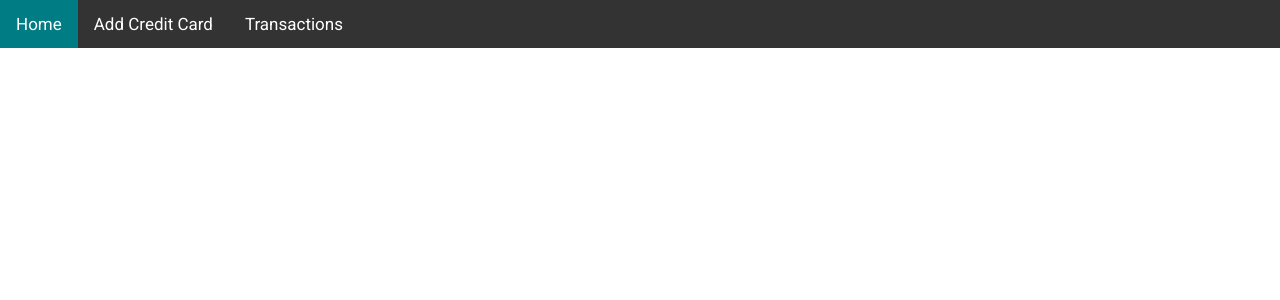
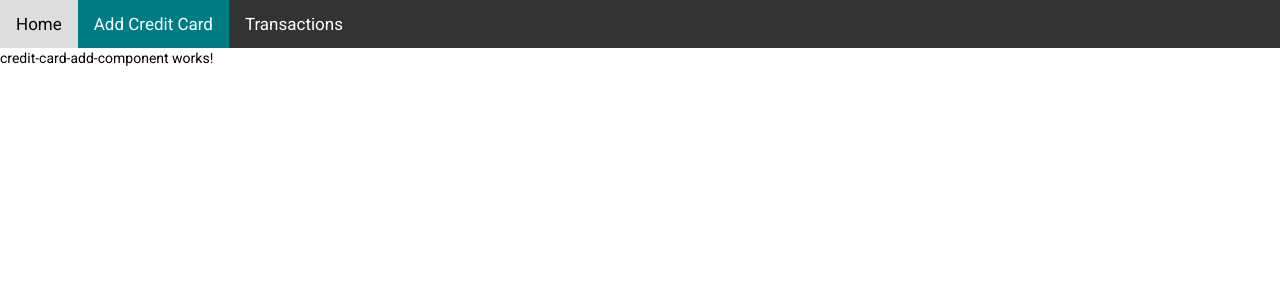
Before and after one commit to HamannMojn/SWAFE01, an Angular app: page /card/add in a window 1280 px wide. Shown: the top 300 px of the page. Built offline with nearby package versions, Linux system fonts and the light colour scheme; no server answers.

Commit message:
fixed routing

```diff
--- a/src/app/app-module/home-component/home-component.component.html
+++ b/src/app/app-module/home-component/home-component.component.html
@@ -1 +1,2 @@
-<p>home-component works!</p>
+<app-navigation-bar-component></app-navigation-bar-component>
+<router-outlet></router-outlet>
--- a/src/app/app-module/navigation-bar-component/navigation-bar-component.component.html
+++ b/src/app/app-module/navigation-bar-component/navigation-bar-component.component.html
@@ -1,5 +1,5 @@
 <nav class="navbar" id="navbar">
-    <a routerLink="" routerLinkActive="active">Home</a>
-    <a routerLink ="/add" routerLinkActive="active">Add Credit Card</a>
+    <a routerLink="home" routerLinkActive="active">Home</a>
+    <a routerLink ="card/add" routerLinkActive="active">Add Credit Card</a>
     <a>Transactions</a>
 </nav>
--- a/src/app/app-routing.module.ts
+++ b/src/app/app-routing.module.ts
@@ -2,7 +2,7 @@ import { NgModule } from '@angular/core';
 import { RouterModule, Routes } from '@angular/router';
 
 const routes: Routes = [
-  {path: '',
+  {path: 'home',
   loadChildren: () => import('src/app/credit-card-module/credit-card-module.module').then(x => x.CreditCardModuleModule)}
 ];
 
--- a/src/app/app.component.html
+++ b/src/app/app.component.html
@@ -1,2 +1 @@
-<app-navigation-bar-component></app-navigation-bar-component>
-<router-outlet></router-outlet>
+<app-home-component></app-home-component>
--- a/src/app/credit-card-module/credit-card-routing.module.ts
+++ b/src/app/credit-card-module/credit-card-routing.module.ts
@@ -10,7 +10,7 @@ const routes: Routes = [
         component: CreditCardListComponentComponent
     },
     {
-        path: 'add',
+        path: 'card/add',
         component: CreditCardAddComponentComponent
     },
     {
```
